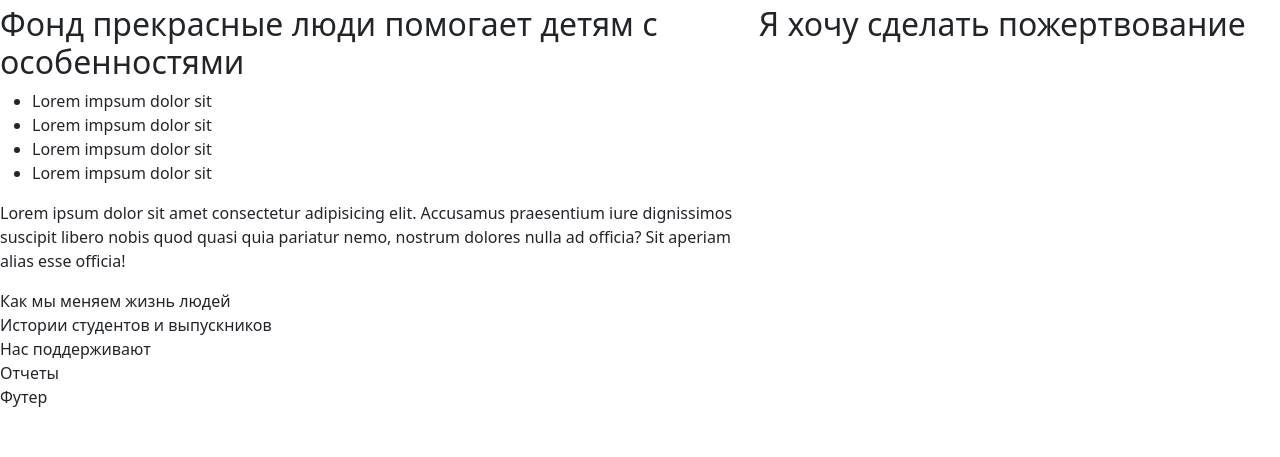
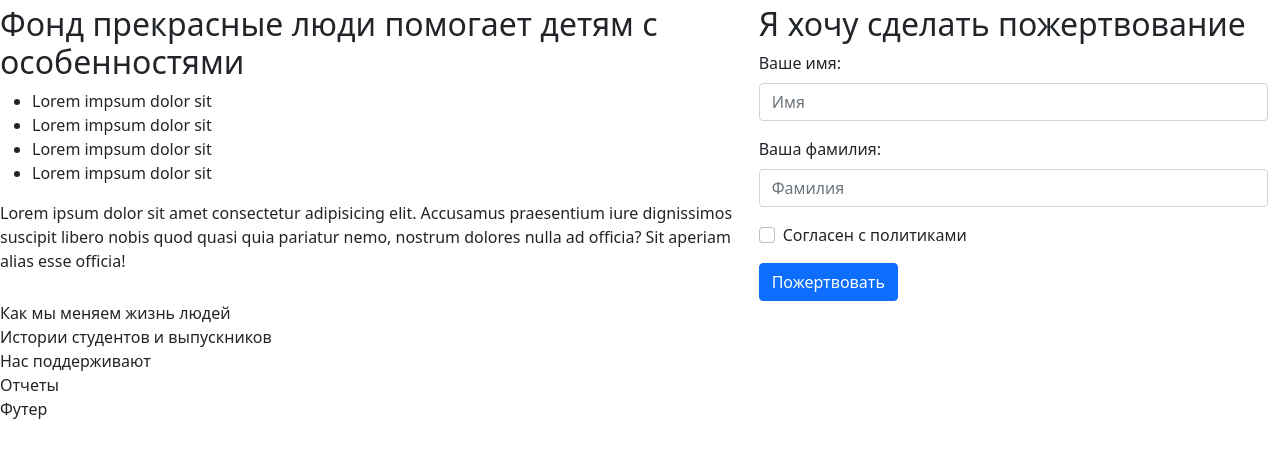
Before and after one commit to rodnyco/lovely, a website built with webpack: page src/index.html in a window 1280 px wide. Shown: the part 53-510 px from the top of the page. Built offline with nearby package versions, Linux system fonts and the light colour scheme; files whose address does not match are found by name.

Commit message:
start donation form

```diff
--- a/src/index.html
+++ b/src/index.html
@@ -52,6 +52,21 @@
             <div class="col-12 col-md-5">
               <section class="help__donation donation">
                 <h2 class="donation__title">Я хочу сделать пожертвование</h2>
+                <form class="donation__form">
+                  <div class="mb-3">
+                    <label for="donation-form-first-name" class="form-label">Ваше имя:</label>
+                    <input type="name" class="form-control" id="donation-form-first-name" placeholder="Имя">
+                  </div>
+                  <div class="mb-3">
+                    <label for="donation-form-second-name" class="form-label">Ваша фамилия:</label>
+                    <input type="name" class="form-control" id="donation-form-second-name" placeholder="Фамилия">
+                  </div>
+                  <div class="mb-3 form-check">
+                    <input type="checkbox" class="form-check-input" id="exampleCheck1">
+                    <label class="form-check-label" for="exampleCheck1">Согласен с политиками</label>
+                  </div>
+                  <button type="submit" class="btn btn-primary">Пожертвовать</button>
+                </form>
               </section>
             </div>
           </div>
```
